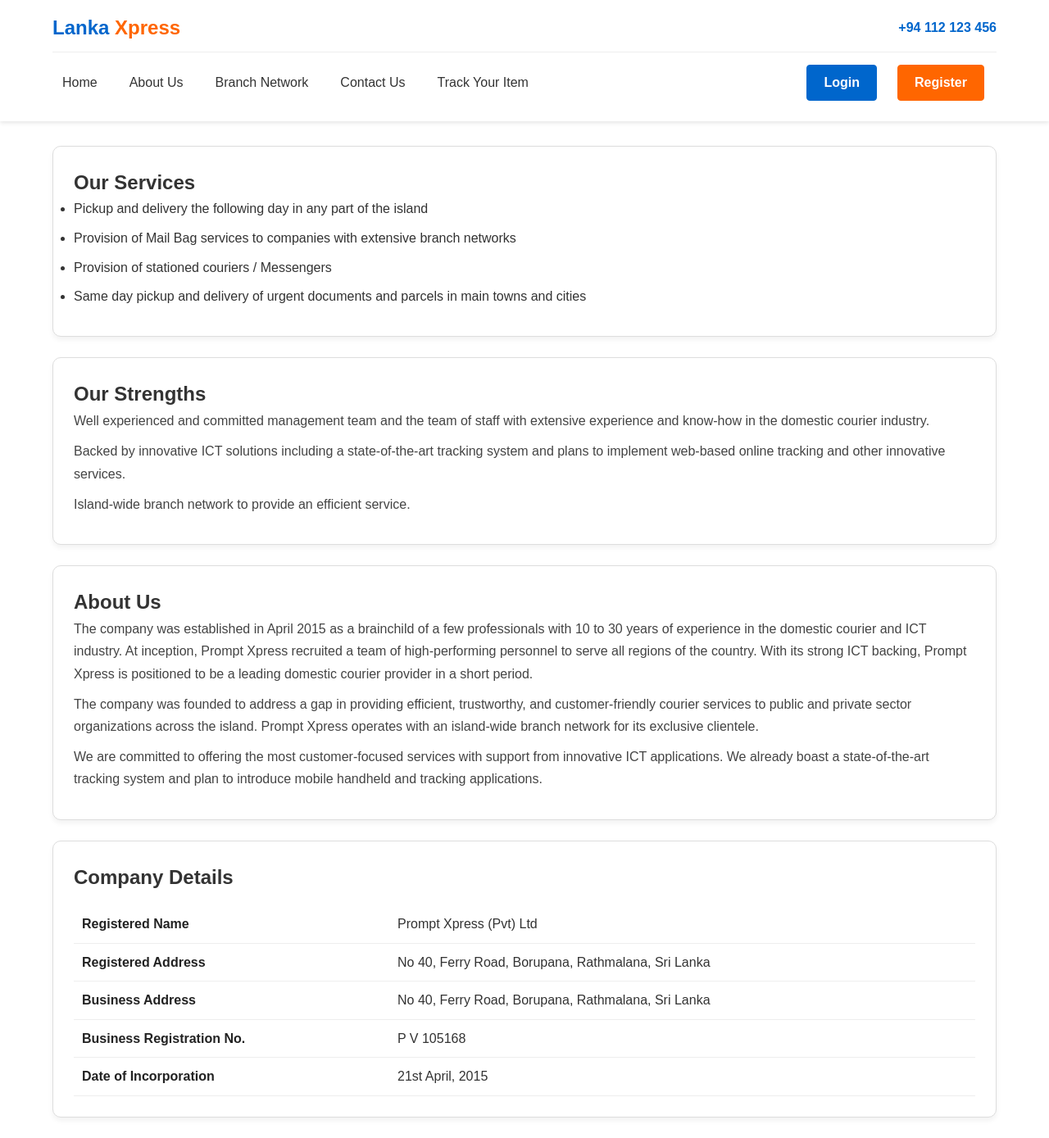
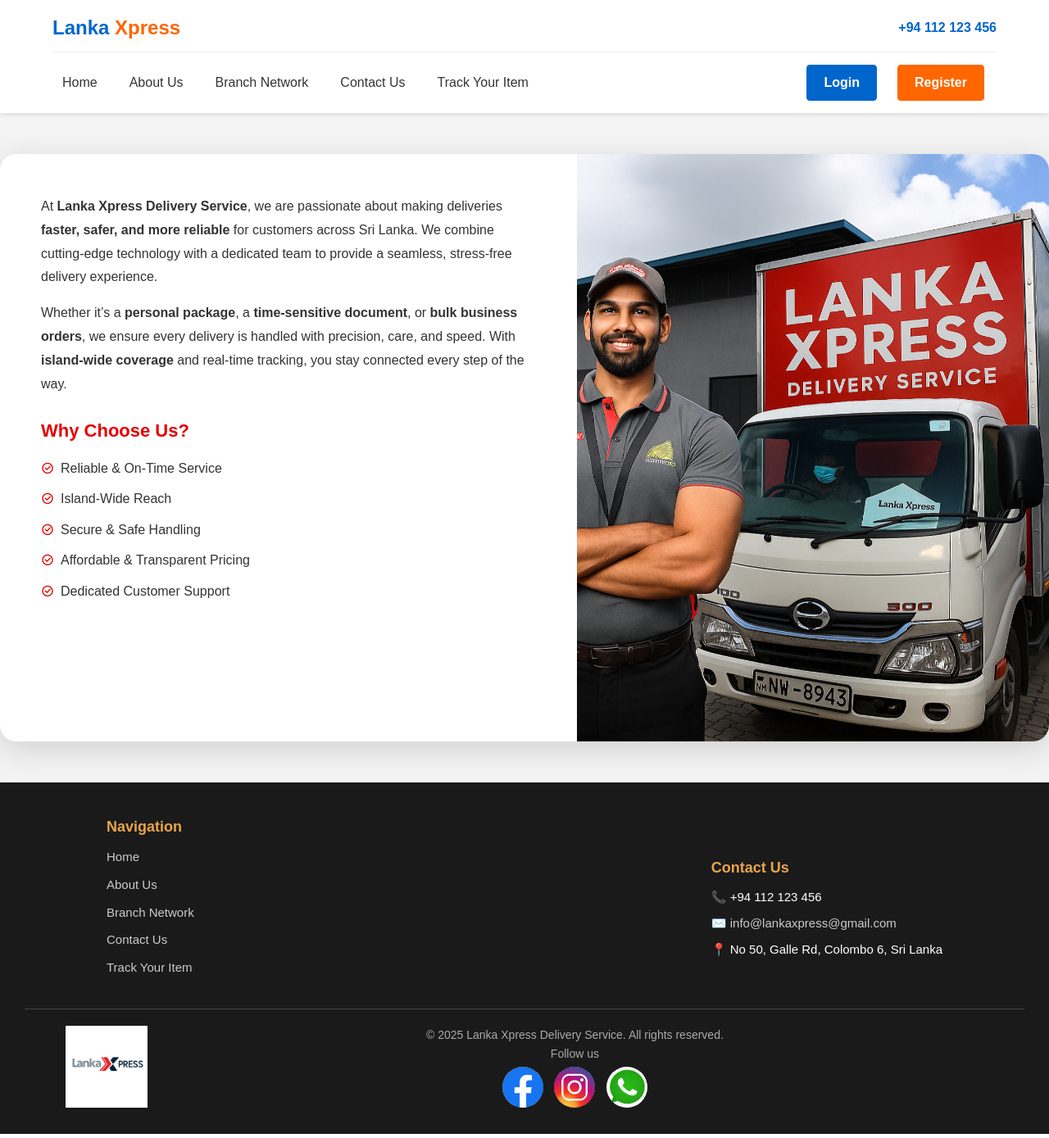
Before and after one commit to Thamidu-Dilshan/Lanka-Xpress-Delivery-Tracking-Service-Web-app, a PHP site: page /aboutus.html in a window 1280 px wide. Shown: the whole page at 82% size. Run offline with PHP 8.4, Linux system fonts and the light colour scheme; some libraries are stand-ins or nearby versions.

Commit message:
feat: add responsive About Us page with animations and updated footer

```diff
--- /dev/null
+++ b/aboutsus.css
@@ -0,0 +1,120 @@
+/* ===== Global Styling ===== */
+body {
+  margin: 0;
+  font-family: 'Poppins', sans-serif;
+  background: #f4f4f4;
+  color: #333;
+}
+
+/* ===== Main Container ===== */
+.about-container {
+  display: flex;
+  align-items: stretch;
+  justify-content: space-between;
+  max-width: 1300px;
+  margin: 50px auto;
+  background: #fff;
+  border-radius: 20px;
+  box-shadow: 0 10px 40px rgba(0, 0, 0, 0.15);
+  overflow: hidden;
+}
+
+/* ===== Left Content Section ===== */
+.about-content {
+  flex: 1 1 55%;
+  padding: 50px;
+  animation: fadeInLeft 1s ease forwards;
+}
+
+.about-content h1 {
+  font-size: 40px;
+  margin-bottom: 20px;
+}
+
+.about-content h1 span {
+  color: #e60000;
+}
+
+.about-content p {
+  font-size: 16px;
+  line-height: 1.8;
+  margin-bottom: 15px;
+}
+
+.why-choose h2 {
+  font-size: 22px;
+  margin-top: 25px;
+  margin-bottom: 15px;
+  color: #e60000;
+}
+
+.why-choose ul {
+  list-style: none;
+  padding: 0;
+}
+
+.why-choose ul li {
+  margin-bottom: 12px;
+  display: flex;
+  align-items: center;
+  gap: 8px;
+  font-size: 16px;
+}
+
+.why-choose ul li i {
+  color: #e60000;
+}
+
+/* ===== Right Image Section ===== */
+.about-image {
+  position: relative;
+  flex: 1 1 45%;
+  min-height: 450px;
+}
+
+.about-image img {
+  width: 100%;
+  height: 100%;
+  object-fit: cover;
+  display: block;
+}
+/* ===== Animations ===== */
+@keyframes fadeInLeft {
+  from {
+    opacity: 0;
+    transform: translateX(-30px);
+  }
+  to {
+    opacity: 1;
+    transform: translateX(0);
+  }
+}
+
+@keyframes fadeInUp {
+  from {
+    opacity: 0;
+    transform: translateY(30px);
+  }
+  to {
+    opacity: 1;
+    transform: translateY(0);
+  }
+}
+
+/* ===== Responsive Design ===== */
+@media (max-width: 900px) {
+  .about-container {
+    flex-direction: column;
+  }
+
+  .about-image {
+    order: -1;
+    height: 300px;
+  }
+
+  .overlay-card {
+    width: 90%;
+    left: 50%;
+    transform: translateX(-50%);
+  }
+}
--- a/aboutus.css
+++ /dev/null
@@ -1,48 +0,0 @@
-
-  .container {
-    max-width: 90%;
-    max-width: 1200px;
-    margin: 0 auto;
-  }
-
-  .box {
-    background: #fff;
-    border: 1px solid #ddd;
-    padding: 25px;
-    margin-bottom: 25px;
-    border-radius: 10px;
-    box-shadow: 0 4px 6px rgba(0, 0, 0, 0.05);
-  }
-
-  h2 {
-    margin-top: 0;
-    color: #333;
-  }
-
-  ul li {
-    margin-bottom: 10px;
-    line-height: 1.6;
-  }
-
-  p {
-    line-height: 1.7;
-    margin-bottom: 10px;
-    color: #444;
-  }
-
-  table {
-    width: 100%;
-    border-collapse: collapse;
-    margin-top: 15px;
-  }
-
-  table td {
-    padding: 10px;
-    border-bottom: 1px solid #eee;
-  }
-
-  table td:first-child {
-    font-weight: bold;
-    width: 35%;
-    color: #222;
-  }
--- a/aboutus.html
+++ b/aboutus.html
@@ -3,9 +3,11 @@
 <head>
   <meta charset="UTF-8">
   <meta name="viewport" content="width=device-width, initial-scale=1.0">
-    <title>Prompt Xpress - Courier Service</title>
-    <link rel="stylesheet" href="common.css">
-    <link rel="stylesheet" href="aboutus.css">
+  <title>Lanka Xpress Delivery Service</title>
+  <link href="https://cdn.jsdelivr.net/npm/remixicon@4.5.0/fonts/remixicon.css" rel="stylesheet">
+  <link rel="stylesheet" href="aboutsus.css">
+    <link rel="stylesheet" href="common.css" />
+    <link rel="stylesheet" href="footer.css" />
 </head>
 <body>
    <header>
@@ -15,72 +17,100 @@
                 <div class="phone">+94 112 123 456</div>
             </div>
             <nav>
-                <ul >
+                <ul>
                     <li><a href="home.html">Home</a></li>
                     <li><a href="aboutus.html">About Us</a></li>
                     <li><a href="branch.html">Branch Network</a></li>
                     <li><a href="#">Contact Us</a></li>
                     <li><a href="#">Track Your Item</a></li>
                     <div class="auth-buttons">
-                        <li><a href="#" class="login-btn">Login</a></li>
-                        <li><a href="#" class="register-btn">Register</a></li>
+                        <li><a href="userlogin.php" class="login-btn">Login</a></li>
+                        <li><a href="signup.html" class="register-btn">Register</a></li>
                     </div>
                 </ul>
             </nav>
         </div>
     </header>
 
-    <div class="container">
-        <section class="box" style="margin-top: 30px;">
-          <h2>Our Services</h2>
+<section class="about-container">
+  <!-- Left Side -->
+  <div class="about-content">
+    <p>
+      At <strong>Lanka Xpress Delivery Service</strong>, we are passionate about making deliveries
+      <strong>faster, safer, and more reliable</strong> for customers across Sri Lanka.
+      We combine cutting-edge technology with a dedicated team to provide a seamless, stress-free delivery experience.
+    </p>
+
+    <p>
+      Whether it’s a <strong>personal package</strong>, a <strong>time-sensitive document</strong>, or
+      <strong>bulk business orders</strong>, we ensure every delivery is handled with precision, care, and speed.
+      With <strong>island-wide coverage</strong> and real-time tracking, you stay connected every step of the way.
+    </p>
+
+    <div class="why-choose">
+      <h2>Why Choose Us?</h2>
       <ul>
-            <li>Pickup and delivery the following day in any part of the island</li>
-            <li>Provision of Mail Bag services to companies with extensive branch networks</li>
-            <li>Provision of stationed couriers / Messengers</li>
-            <li>Same day pickup and delivery of urgent documents and parcels in main towns and cities</li>
+        <li><i class="ri-checkbox-circle-line"></i> Reliable & On-Time Service</li>
+        <li><i class="ri-checkbox-circle-line"></i> Island-Wide Reach</li>
+        <li><i class="ri-checkbox-circle-line"></i> Secure & Safe Handling</li>
+        <li><i class="ri-checkbox-circle-line"></i> Affordable & Transparent Pricing</li>
+        <li><i class="ri-checkbox-circle-line"></i> Dedicated Customer Support</li>
       </ul>
+    </div>
+  </div>
+
+  <!-- Right Side -->
+  <div class="about-image">
+    <img src="images/Lanka Xpress Delivery in Action.png" alt="Lanka Xpress Truck">
+  </div>
 </section>
 
-        <section class="box">
-          <h2>Our Strengths</h2>
-          <p>Well experienced and committed management team and the team of staff with extensive experience and know-how in the domestic courier industry.</p>
-          <p>Backed by innovative ICT solutions including a state-of-the-art tracking system and plans to implement web-based online tracking and other innovative services.</p>
-          <p>Island-wide branch network to provide an efficient service.</p>
-        </section>
+<footer class="footer">
+    <div class="footer-main">
+        <div class="footer-section programs" style="margin-left: 100px;">
+            <h3>Navigation</h3>
+            <ul>
+                <li><a href="home.html">Home</a></li>
+                <li><a href="aboutus.html">About Us</a></li>
+                <li><a href="branch.html">Branch Network</a></li>
+                <li><a href="#">Contact Us</a></li>
+                <li><a href="#">Track Your Item</a></li>
+            </ul>
+        </div>
 
-        <section class="box">
-          <h2>About Us</h2>
-          <p>The company was established in April 2015 as a brainchild of a few professionals with 10 to 30 years of experience in the domestic courier and ICT industry. At inception, Prompt Xpress recruited a team of high-performing personnel to serve all regions of the country. With its strong ICT backing, Prompt Xpress is positioned to be a leading domestic courier provider in a short period.</p>
-          <p>The company was founded to address a gap in providing efficient, trustworthy, and customer-friendly courier services to public and private sector organizations across the island. Prompt Xpress operates with an island-wide branch network for its exclusive clientele.</p>
-          <p>We are committed to offering the most customer-focused services with support from innovative ICT applications. We already boast a state-of-the-art tracking system and plan to introduce mobile handheld and tracking applications.</p>
-        </section>
+        <div class="footer-section contact" style="margin-right: 100px;margin-top: 50px;">
+            <h3>Contact Us</h3>
+            <p>📞 +94 112 123 456</p>
+            <p>✉️ <a href="mailto:info@lankaxpress@gmail.com">info@lankaxpress@gmail.com</a></p>
+            <p>📍 No 50, Galle Rd, Colombo 6, Sri Lanka</p>
+        </div>
+    </div>
 
-        <section class="box">
-          <h2>Company Details</h2>
-          <table>
-            <tr>
-              <td>Registered Name</td>
-              <td>Prompt Xpress (Pvt) Ltd</td>
-            </tr>
-            <tr>
-              <td>Registered Address</td>
-              <td>No 40, Ferry Road, Borupana, Rathmalana, Sri Lanka</td>
-            </tr>
-            <tr>
-              <td>Business Address</td>
-              <td>No 40, Ferry Road, Borupana, Rathmalana, Sri Lanka</td>
-            </tr>
-            <tr>
-              <td>Business Registration No.</td>
-              <td>P V 105168</td>
-            </tr>
-            <tr>
-              <td>Date of Incorporation</td>
-              <td>21st April, 2015</td>
-            </tr>
-          </table>
-        </section>
+    <div class="footer-bottom">
+        <div class="footer-logo">
+            <a href="home.html">
+                <img src="images/Lanka.png" alt="footer logo" style="width: 100px; height: auto; margin-left: 50px;">
+            </a>
+
+            <div style="margin-left: 340px;">
+                <div class="footer-copy">
+                    <p>© 2025 Lanka Xpress Delivery Service. All rights reserved.</p>
                 </div>
+
+                <div class="footer-social">
+                    <span>Follow us</span>
+                    <div class="social-icons">
+                        <img src="images/facebook icon.jpeg" alt="facebook" class="icons">
+                        <img src="images/insta.jpeg" alt="instagram" class="icons">
+                        <img src="images/whatsapp logo.jpeg" alt="whatsapp" class="icons">
+                    </div>
+                </div>
+            </div>
+        </div>
+    </div>
+
+    <script src="https://kit.fontawesome.com/a076d05399.js" crossorigin="anonymous"></script>
+</footer>
 
 </body>
 </html>
--- a/home.html
+++ b/home.html
@@ -3,7 +3,7 @@
 <head>
     <meta charset="UTF-8">
     <meta name="viewport" content="width=device-width, initial-scale=1.0">
-    <title>Prompt Xpress - Courier Service</title>
+    <title>Lanka Xpress Delivery Service</title>
     <link rel="stylesheet" href="common.css">
     <link rel="stylesheet" href="home.css">
        <link rel="stylesheet" href="footer.css" />
@@ -47,7 +47,6 @@
                 <div class="about-text">
                     <p>The Company was established in 2015 and is backed by an experienced management team and staff where the experience is in the range 10 to 30 years in the courier business.</p>
                     <p>The Company was incorporated to address the vacuum in the market in providing efficient, effective and customer friendly courier service to public and private sector organizations and individuals across the island.</p>
-                    <a href="#" class="btn" style="margin-top: 20px;">Learn More</a>
                 </div>
                 <div class="about-image">
                     <img src="https://images.unsplash.com/photo-1556740738-b6a63e27c4df?ixlib=rb-1.2.1&auto=format&fit=crop&w=1350&q=80" alt="Prompt Xpress Team">
--- a/signup.html
+++ b/signup.html
@@ -27,8 +27,8 @@
                     <li><a href="#">Contact Us</a></li>
                     <li><a href="#">Track Your Item</a></li>
                     <div class="auth-buttons">
-                        <li><a href="#" class="login-btn">Login</a></li>
-                        <li><a href="signup.php" class="register-btn">Register</a></li>
+                        <li><a href="userlogin.php" class="login-btn">Login</a></li>
+                        <li><a href="signup.html" class="register-btn">Register</a></li>
                     </div>
                 </ul>
             </nav>
--- a/userlogin.php
+++ b/userlogin.php
@@ -78,7 +78,7 @@ if ($_SERVER["REQUEST_METHOD"] == "POST") {
                 <li><a href="#">Track Your Item</a></li>
                 <li class="auth-buttons">
                     <a href="userlogin.php" class="login-btn">Login</a>
-                    <a href="signup.php" class="register-btn">Register</a>
+                    <a href="signup.html" class="register-btn">Register</a>
                 </li>
             </ul>
         </nav>
```
Also changed, not shown: images/Lanka Xpress Delivery in Action.png (added), images/truck.jpg (added), images/truck2.png (added). Lines whose indentation alone changed are shown as unchanged.
